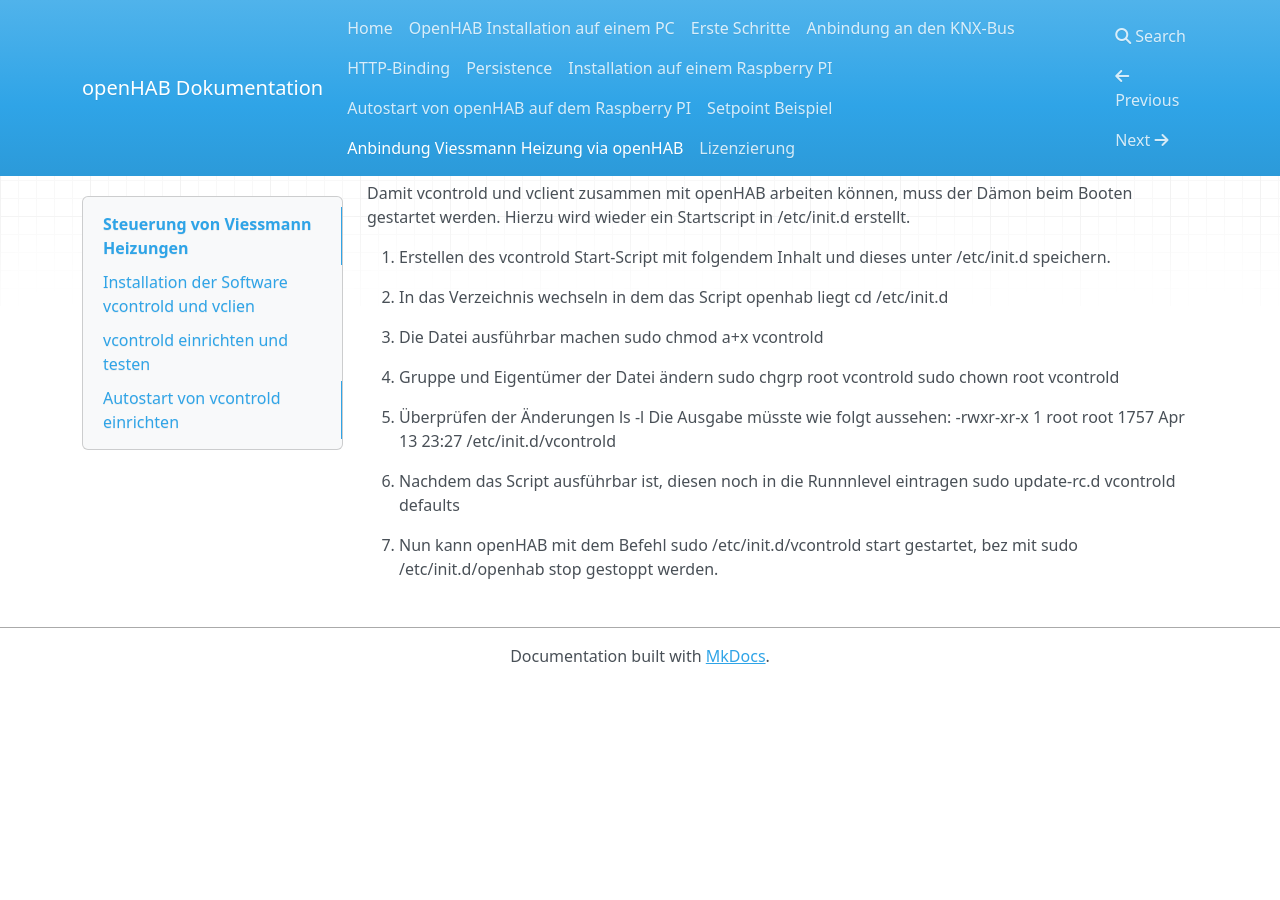
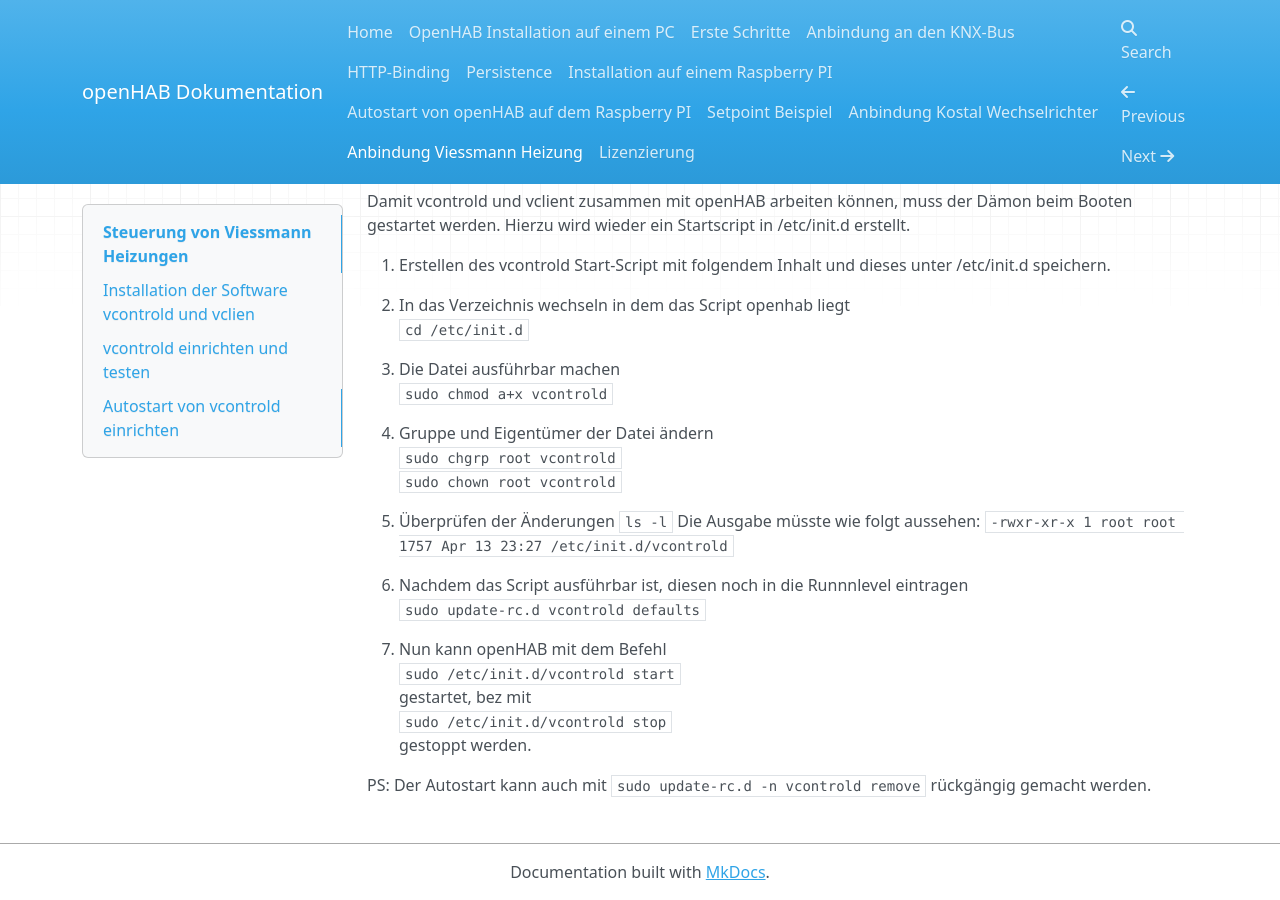
Before and after one commit to mepi0011/openhab.doc, an MkDocs documentation site: the page built from docs/Viessmann.md, in a window 1280 px wide and 900 px high, scrolled down 1389 px. Built offline with MkDocs 1.6.1, drawn with Linux system fonts in a browser that asks for light colours; nearby versions of some CDN libraries; old or Windows-style settings are respelled for this version of MkDocs; before the commit the page ends 2073 px from its top, so only the background shows below that.

Commit message:
remove Kostal sample form HTTP Binding to own section

```diff
--- a/docs/Viessmann.md
+++ b/docs/Viessmann.md
@@ -50,7 +50,7 @@ zusammensetzen findet sich auf der Projektseite von openc. Im Internet
 findet man auch Beispieldateien.
 
 1.  Anlegen eines des Ordner vcontrold im Verzeichnis /etc
-        sudo mkdir /etc/vcontrold
+    `sudo mkdir /etc/vcontrold`
 
 2.  Die Dateien vcontrold.xml und vito.xml in das Verzeichnis /etc/vcontrold kopieren
 
@@ -60,11 +60,11 @@ findet man auch Beispieldateien.
     Der Verwendete Port wird im Feld <tty> eingerichtet und die ID der Heizungsanlage im Feld <device ID=“xxxx“> Auszug einer vcontrold.xml Datei für eine Vitocal300G:
 
 4.  Nun kann der Dämon vcnontrold das erste mal gestartet werden
-    sudo vcontrold
+    `sudo vcontrold`
 
 5.  Nach erfolgreichen Start von vcontrold kann ein erste Verbindung/Abfrage zur Heizung erfolgen.
     Mit dem folgenden Befehl wird die Außentemperatur abgefragt.
-        vclient -h 127.0.0.1:3002 -c getTempA
+    `vclient -h 127.0.0.1:3002 -c getTempA`
 
 Autostart von vcontrold einrichten
 ----------------------------------
@@ -76,25 +76,28 @@ Startscript in /etc/init.d erstellt.
 1.  Erstellen des vcontrold Start-Script mit folgendem Inhalt und dieses unter /etc/init.d speichern.
 
 2.  In das Verzeichnis wechseln in dem das Script openhab liegt
-        cd /etc/init.d
+    `cd /etc/init.d`
 
 3.  Die Datei ausführbar machen
-        sudo chmod a+x vcontrold
+    `sudo chmod a+x vcontrold`
 
 4.  Gruppe und Eigentümer der Datei ändern
-        sudo chgrp root vcontrold
-        sudo chown root vcontrold
+    `sudo chgrp root vcontrold`
+    `sudo chown root vcontrold`
 
 5.  Überprüfen der Änderungen
-        ls -l
+    `ls -l`
     Die Ausgabe müsste wie folgt aussehen:
-        -rwxr-xr-x 1 root root 1757 Apr 13 23:27 /etc/init.d/vcontrold
+    `-rwxr-xr-x 1 root root 1757 Apr 13 23:27 /etc/init.d/vcontrold`
 
 6.  Nachdem das Script ausführbar ist, diesen noch in die Runnnlevel eintragen
-        sudo update-rc.d vcontrold defaults
+    `sudo update-rc.d vcontrold defaults`
 
 7.  Nun kann openHAB mit dem Befehl
-        sudo /etc/init.d/vcontrold start
+    `sudo /etc/init.d/vcontrold start`
     gestartet, bez mit
-        sudo /etc/init.d/openhab stop
+    `sudo /etc/init.d/vcontrold stop`
     gestoppt werden.
+
+
+PS: Der Autostart kann auch mit `sudo update-rc.d -n vcontrold remove` rückgängig gemacht werden.
--- a/mkdocs.yml
+++ b/mkdocs.yml
@@ -9,5 +9,6 @@ pages:
 - ['Raspberry.md', 'Installation auf einem Raspberry PI']
 - ['Autostart.md', 'Autostart von openHAB auf dem Raspberry PI']
 - ['setpoint.md', 'Setpoint Beispiel']
-- ['Viessmann.md', 'Anbindung Viessmann Heizung via openHAB']
+- ['Kostal_inverter_HTTP.md', 'Anbindung Kostal Wechselrichter']
+- ['Viessmann.md', 'Anbindung Viessmann Heizung']
 - ['license.md', 'Lizenzierung']
```
Also changed, not shown: docs/Binding_HTTP.md (+0 -38 lines), docs/Kostal_inverter_HTTP.md (added, +66 -0 lines), docs/images/kostal_solar_inverter.png (added).
